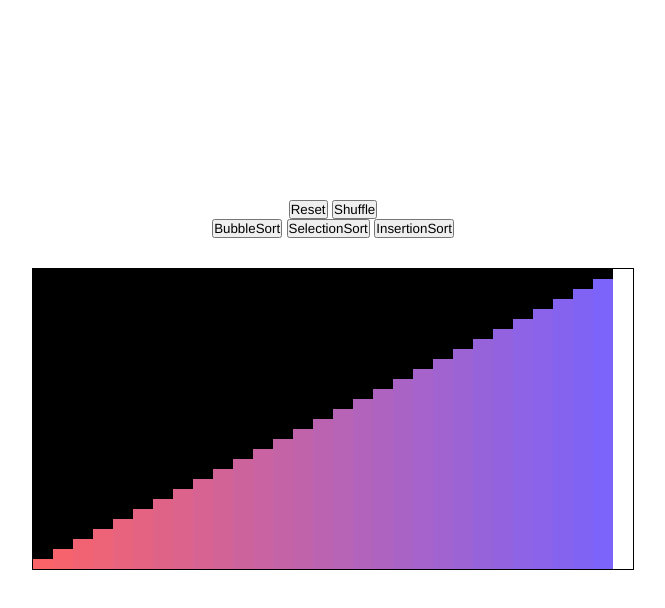
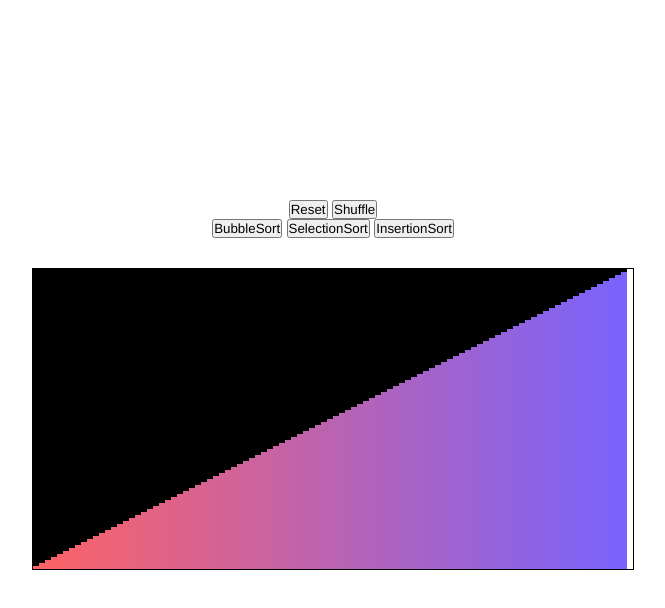
Before and after one commit to brunos3d/Live-Sorting-Algorithms, a plain HTML site: page index.html in a window 1280 px wide. Both pictures are taken after a click on the button "Reset". Shown: the whole page, without its empty margins (307-972 px from the left). Drawn offline with Linux system fonts and the light colour scheme.

Commit message:
feat: added more columns

```diff
--- a/index.html
+++ b/index.html
@@ -25,7 +25,7 @@
 				<button onclick="SelectionSort()">SelectionSort</button>
 				<button onclick="InsertionSort()">InsertionSort</button>
 			</div>
-			<canvas id="canvas-board" width="30" height="30">
+			<canvas id="canvas-board" width="100" height="100">
 			</canvas>
 		</div>
 	</div>
--- a/src/index.js
+++ b/src/index.js
@@ -64,7 +64,7 @@ async function Reset() {
     for (let x = 0; x < width; x++) {
         trail[x] = (x + 1) * (width / height);
 
-        await timer(50);
+        await timer(15);
         PlaySoundOneShot(x);
         Repaint(x);
     }
@@ -145,7 +145,7 @@ function PlaySoundOneShot(index) {
     const note = new Sound(audio_context);
     const now = audio_context.currentTime;
 
-    note.play(1000 - index * 50, now - 0.9);
+    note.play(index * 10, now - 0.9);
 }
 
 function Repaint(currentIndex = -1) {
```
